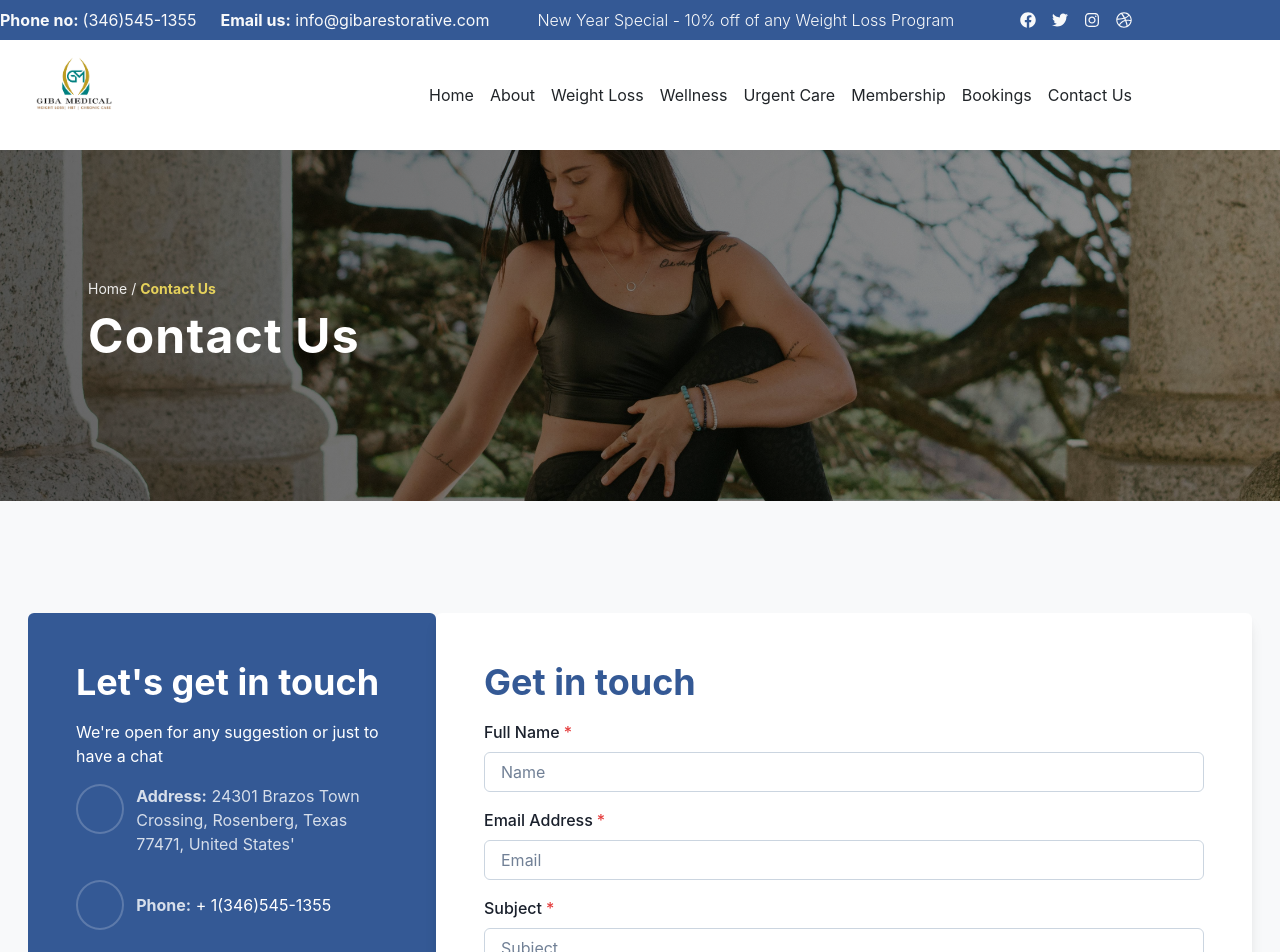
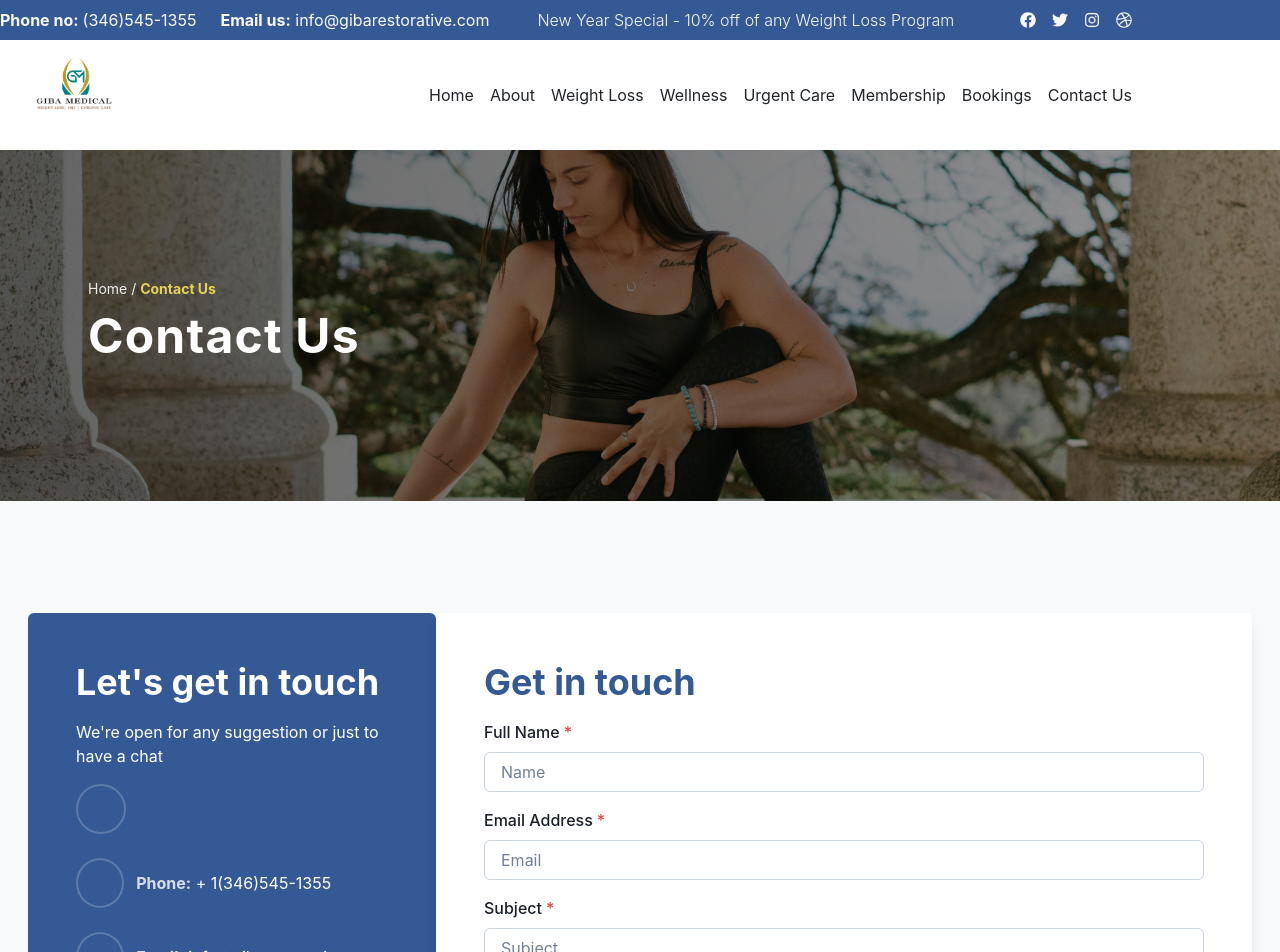
Before and after one commit to oduyemi/gibarestorative, a Next.js app: page /locator in a window 1280 px wide. Shown: the top 952 px of the page. Built offline with nearby package versions, Linux system fonts and the light colour scheme.

Commit message:
updated 4

```diff
--- a/src/components/Contact/ContactForm.tsx
+++ b/src/components/Contact/ContactForm.tsx
@@ -150,9 +150,9 @@ export const ContactForm = () => {
                                                 <Box className="icon d-flex align-items-center justify-content-center" mr={3}>
                                                     <span className="fa fa-map-marker"></span>
                                                 </Box>
-                                                <Box className="text">
+                                                {/* <Box className="text">
                                                     <Text><strong>Address:</strong> 24301 Brazos Town Crossing, Rosenberg, Texas 77471, United States&#39;</Text>
-                                                </Box>
+                                                </Box> */}
                                             </Box>
                                             <Box className="dbox w-100 d-flex align-items-center mb-4">
                                                 <Box className="icon d-flex align-items-center justify-content-center" mr={3}>
```
